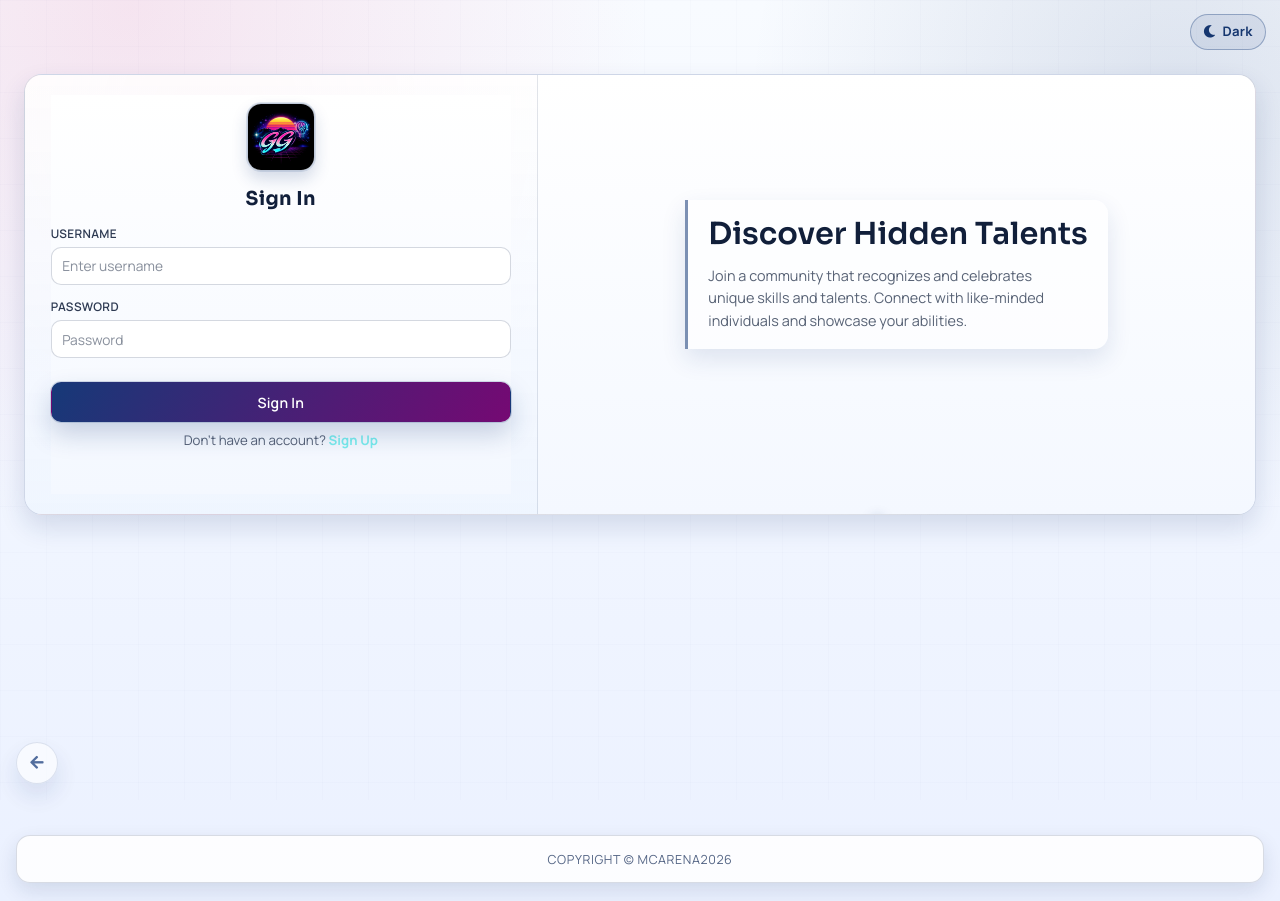
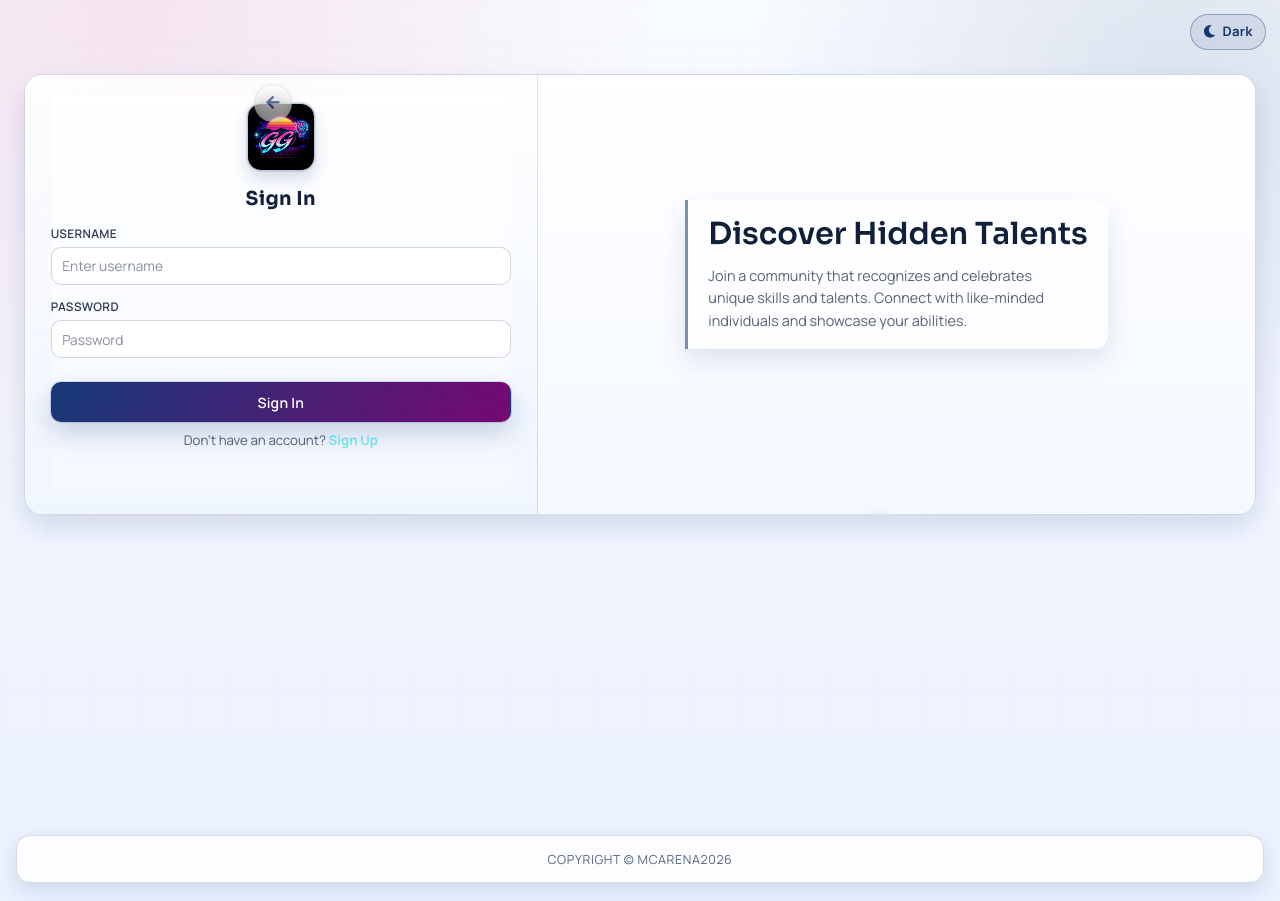
Before and after one commit to McArenaHart/ggenre, a Django app: page /users/login/?next=/chat/ in a window 1280 px wide. Run offline with Django 5.2, Linux system fonts and the light colour scheme; some libraries are stand-ins or nearby versions.

Commit message:
Refine floating back button style

```diff
--- a/static/css/app-shell.css
+++ b/static/css/app-shell.css
@@ -1816,42 +1816,43 @@ body.app-theme .table th {
 
 .app-floating-back {
   align-items: center;
-  background: rgba(7, 13, 25, 0.66);
-  border: 1px solid rgba(122, 237, 238, 0.26);
+  backdrop-filter: blur(10px);
+  background: rgba(12, 18, 34, 0.58);
+  border: 1px solid rgba(122, 237, 238, 0.22);
   border-radius: 999px;
-  bottom: calc(1rem + env(safe-area-inset-bottom, 0px));
-  box-shadow: 0 12px 28px rgba(0, 0, 0, 0.22);
+  box-shadow: 0 8px 20px rgba(4, 9, 24, 0.22);
   color: var(--gg-text);
   display: inline-flex;
-  height: 42px;
+  height: 38px;
   justify-content: center;
-  left: 1rem;
-  opacity: 0.72;
+  left: calc(var(--gg-sidebar-width) + 1rem);
+  opacity: 0.62;
   padding: 0;
   position: fixed;
+  top: calc(var(--gg-topbar-height) + 0.85rem);
   transition:
     background var(--gg-transition-fast),
     border-color var(--gg-transition-fast),
     opacity var(--gg-transition-fast),
     transform var(--gg-transition-fast);
-  width: 42px;
-  z-index: 1030;
+  width: 38px;
+  z-index: 1040;
 }
 
 .app-floating-back:hover,
 .app-floating-back:focus {
-  background: rgba(122, 237, 238, 0.16);
-  border-color: rgba(122, 237, 238, 0.52);
+  background: rgba(122, 237, 238, 0.14);
+  border-color: rgba(122, 237, 238, 0.42);
   color: var(--gg-text);
   opacity: 1;
   outline: none;
-  transform: translateY(-1px);
+  transform: translateX(-1px);
 }
 
 body.app-theme[data-theme="light"] .app-floating-back {
-  background: rgba(255, 255, 255, 0.82);
-  border-color: rgba(22, 57, 120, 0.18);
-  box-shadow: 0 12px 24px rgba(22, 57, 120, 0.16);
+  background: rgba(255, 255, 255, 0.76);
+  border-color: rgba(22, 57, 120, 0.14);
+  box-shadow: 0 8px 18px rgba(22, 57, 120, 0.12);
   color: #163978;
 }
 
@@ -1865,8 +1866,8 @@ body.app-theme[data-theme="light"] .app-floating-back {
   }
 
   .app-floating-back {
-    bottom: calc(5.85rem + env(safe-area-inset-bottom, 0px));
     left: 0.75rem;
+    top: calc(var(--gg-topbar-height) + 0.7rem);
   }
 
   .app-mobile-tabbar {
--- a/templates/includes/base.html
+++ b/templates/includes/base.html
@@ -23,7 +23,7 @@
     <link href="{% static 'vendor/bootstrap/css/bootstrap.min.css' %}" rel="stylesheet" />
     <link href="{% static 'vendor/fontawesome-free/css/all.min.css' %}" rel="stylesheet" />
     <link href="{% static 'css/styles.css' %}" rel="stylesheet" />
-    <link href="{% static 'css/app-shell.css' %}?v=20260623contrast3" rel="stylesheet" />
+    <link href="{% static 'css/app-shell.css' %}?v=20260625back2" rel="stylesheet" />
     <link rel="stylesheet" href="{% static 'vendor/owl-carousel/owl.carousel.css' %}" />
     <link rel="stylesheet" href="{% static 'vendor/owl-carousel/owl.theme.css' %}" />
     {% if admin_contact_user and other_user != admin_contact_user %}
@@ -489,7 +489,7 @@
     <script src="{% static 'vendor/jquery-easing/jquery.easing.min.js' %}"></script>
     <script src="{% static 'vendor/owl-carousel/owl.carousel.js' %}"></script>
     <script src="{% static 'js/custom.js' %}"></script>
-    <script src="{% static 'js/pages/base-shell.js' %}?v=20260625back1"></script>
+    <script src="{% static 'js/pages/base-shell.js' %}?v=20260625back2"></script>
     {% if admin_contact_user and other_user != admin_contact_user %}
       <script src="{% static 'js/pages/chatapp.js' %}?v=20260625ticks1"></script>
     {% endif %}
```
